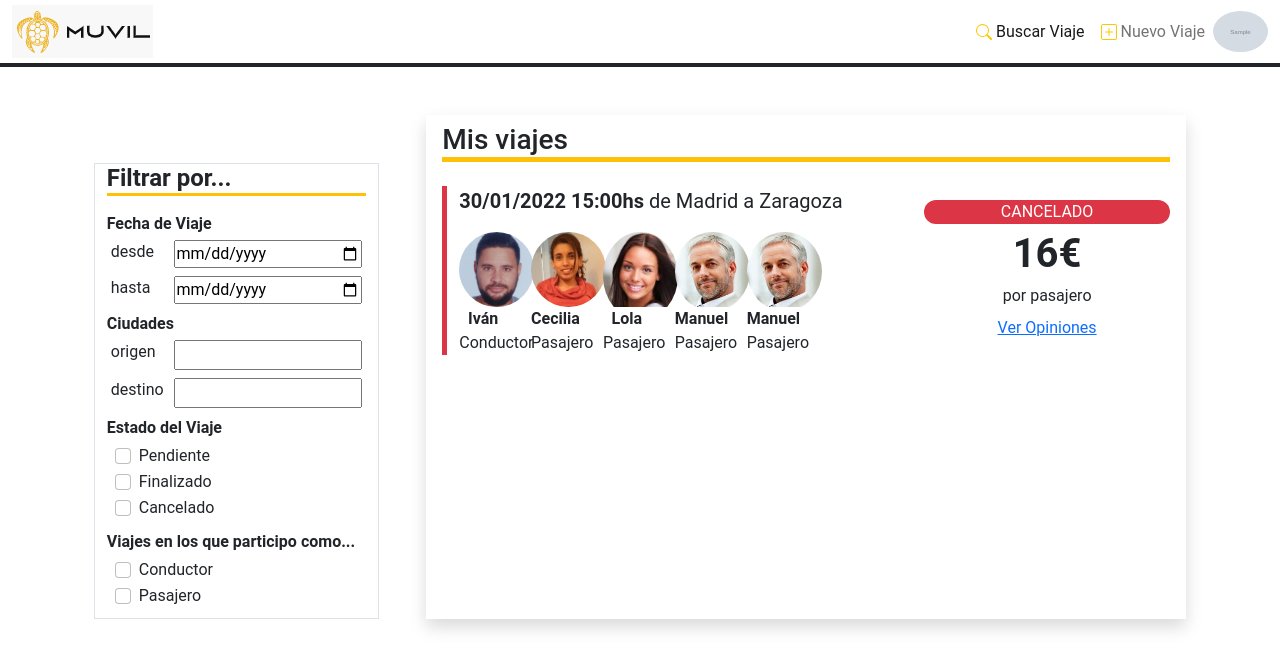
After one commit to muvilgroup/Muvil, a Django app: page /mis_viajes/1 in a window 1280 px wide. The commit adds this page. Shown: the top 670 px of the page. Run offline with Django 4.2, Linux system fonts and the light colour scheme; tables that the repository leaves empty hold one stand-in row (values such as "Sample post"); grey boxes marked "Sample" are stand-in pictures; some libraries are stand-ins or nearby versions.

Commit message:
Nueva template: mis_viajes.html Añadida funcionalidad: perfil_publico.hmtl

```diff
--- a/VAD_Journey/Aplicaciones/FrontEnd/models.py
+++ b/VAD_Journey/Aplicaciones/FrontEnd/models.py
@@ -111,6 +111,10 @@ class Opiniones (models.Model):
 class Reservas (models.Model):
     id_persona = models.ForeignKey(Personas,to_field='id', on_delete=models.CASCADE)
     id_viaje = models.ForeignKey(Viajes, to_field='id', null=True, blank=True, on_delete=models.CASCADE)
+    flg_solicitado = models.BooleanField(default=False)
+    flg_reservado = models.BooleanField(default=False)
+    flg_cancelado = models.BooleanField(default=False)
+    flg_incidencia = models.BooleanField(default=False)
     fec_created = models.DateTimeField(auto_now_add=True)
     fec_updated = models.DateTimeField(auto_now=True)
 
--- /dev/null
+++ b/VAD_Journey/Aplicaciones/FrontEnd/templates/mis_viajes.html
@@ -0,0 +1,217 @@
+{% load static %}
+
+<!DOCTYPE html>
+<html lang="en">
+<head>
+	<meta charset="UTF-8">
+	<meta http-equiv="X-UA-Compatible" content="IE=edge">
+	<meta name="viewport" content="width=device-width, initial-scale=1.0">
+	<title>Mis Viajes</title>
+
+	<style>
+		.img-container-driver{
+            width:75px;
+            height:75px;
+            overflow:hidden;
+        }
+        .img-container-driver img{
+            width:100%;
+            height:auto;
+        }
+    </style>
+
+	<link type='text/css' href='{% static "css/mis_viajes.css" %}' rel='stylesheet' />
+
+</head>
+
+<body>
+
+	{% include "cabecera.html" %}
+
+	<div class="container-lg mt-5">
+		<div class="row justify-content-around">
+			<aside class="col-12 col-lg-3 mt-5 order-2 order-lg-1 filtros-misviajes border">
+				<h4 class="fw-bold border-bottom border-3 border-warning">
+					Filtrar por...
+				</h4>
+				<div class="filtro-fecha-viaje mt-3 mb-1">
+					<label class="fw-bold">
+						Fecha de Viaje
+					</label>
+					<div class="d-flex px-1 py-1">
+						<label class="col-3" for="filtro-desde">desde </label>
+						<input class="col-9" type="date" id="filtro-desde">
+					</div>
+					<div class="d-flex px-1 py-1">
+						<label class="col-3" for="filtro-hasta">hasta </label>
+						<input class="col-9" type="date" id="filtro-hasta">
+					</div>
+				</div>
+				<div class="filtro-origen-destino my-1">
+					<label class="fw-bold">
+						Ciudades
+					</label>
+					<div class="d-flex px-1 py-1">
+						<label class="col-3" for="filtro-origen">origen</label>
+						<input class="col-9" type="text" id="filtro-origen">
+					</div>
+					<div class="d-flex px-1 py-1">
+						<label class="col-3" for="filtro-destino">destino</label>
+						<input class="col-9" type="text" id="filtro-destino">
+					</div>
+				</div>
+				<div class="filtro-estado-viaje my-1">
+					<label class="fw-bold">
+						Estado del Viaje
+					</label>
+					<div class="px-2 py-1">
+						<div class="form-check">
+							<input type="checkbox" name="checkbox-1" class="form-check-input" id="checkbox-1">
+							<label for="checkbox-1" class="form-check-label">Pendiente</label>
+						</div>
+						<div class="form-check">
+							<input type="checkbox" name="checkbox-2" class="form-check-input" id="checkbox-2">
+							<label for="checkbox-2" class="form-check-label">Finalizado</label>
+						</div>
+						<div class="form-check">
+							<input type="checkbox" name="checkbox-2" class="form-check-input" id="checkbox-2">
+							<label for="checkbox-2" class="form-check-label">Cancelado</label>
+						</div>
+					</div>
+				</div>
+				<div class="filtro-participacion my-1">
+					<label class="fw-bold">
+						Viajes en los que participo como...
+					</label>
+					<div class="px-2 py-1">
+						<div class="form-check">
+							<input type="checkbox" name="checkbox-1" class="form-check-input" id="checkbox-1">
+							<label for="checkbox-1" class="form-check-label">Conductor</label>
+						</div>
+						<div class="form-check">
+							<input type="checkbox" name="checkbox-2" class="form-check-input" id="checkbox-2">
+							<label for="checkbox-2" class="form-check-label">Pasajero</label>
+						</div>
+					</div>
+				</div>
+
+			</aside>
+			<div class="col-12 col-lg-8 order-1 order-lg-2 shadow">
+				<div class="row">
+					<div class="col-12 px-3 pt-2">
+						<h3 class="border-bottom border-5 border-warning">Mis viajes</h3>
+					</div>
+				</div>
+				<div class="row border-start border-5 border-danger my-3 ms-1 justify-content-between" id="card-viaje">
+					<div class="col-7">
+						<div class="row" id="fecha-viaje">
+							<p class="fs-5">
+								<strong>30/01/2022 15:00hs</strong> de Madrid a Zaragoza
+							</p>
+						</div>
+						<div class="row" id="listado-pasajeros">
+							<div class="col-2" id="usuario-viaje">
+								<div class="col-12 align-self-center">
+									<div class="img-responsive img-container-driver">
+										<img style="cursor: pointer;"
+											 class="rounded-circle"
+											 src='{% static "img/personas/10.jpg" %}'>
+									</div>
+								</div>
+								<div class="col-12 fw-bold text-center">
+									Iván
+								</div>
+								<div class="col-12 text-center">
+									Conductor
+								</div>
+							</div>
+							<div class="col-2" id="usuario-viaje">
+								<div class="col-12 align-self-center">
+									<div class="img-container-driver img-responsive">
+										<img style="cursor: pointer;"
+											 class="rounded-circle"
+											 src='{% static "img/personas/5.jpg" %}'>
+									</div>
+								</div>
+								<div class="col-12 fw-bold text-center">
+									Cecilia
+								</div>
+								<div class="col-12 text-center">
+									Pasajero
+								</div>
+							</div>
+							<div class="col-2" id="usuario-viaje">
+								<div class="col-12 align-self-center">
+									<div class="img-container-driver img-responsive">
+										<img style="cursor: pointer;"
+											 class="rounded-circle"
+											 src='{% static "img/personas/6.jpg" %}'>
+									</div>
+								</div>
+								<div class="col-12 fw-bold text-center">
+									Lola
+								</div>
+								<div class="col-12 text-center">
+									Pasajero
+								</div>
+							</div>
+							<div class="col-2" id="usuario-viaje">
+								<div class="col-12 align-self-center">
+									<div class="img-container-driver img-responsive">
+										<img style="cursor: pointer;"
+											 class="rounded-circle"
+											 src='{% static "img/personas/11.jpg" %}'>
+									</div>
+								</div>
+								<div class="col-12 fw-bold text-center">
+									Manuel
+								</div>
+								<div class="col-12 text-center">
+									Pasajero
+								</div>
+							</div>
+							<div class="col-2" id="usuario-viaje">
+								<div class="col-12 align-self-center">
+									<div class="img-container-driver img-responsive">
+										<img style="cursor: pointer;"
+											 class="rounded-circle"
+											 src='{% static "img/personas/11.jpg" %}'>
+									</div>
+								</div>
+								<div class="col-12 fw-bold text-center">
+									Manuel
+								</div>
+								<div class="col-12 text-center">
+									Pasajero
+								</div>
+							</div>
+						</div>
+					</div>
+					<div class="col-4 me-3 align-self-center">
+						<div class="row mt-2" id="estado-viaje">
+							<div class="bg-danger text-white rounded-pill text-center">
+								CANCELADO
+							</div>
+						</div>
+						<div class="row" id="precio-viaje">
+							<div class="col-12 fw-bold fs-1 text-center">
+								16€
+							</div>
+							<div class="col-12 pb-2 text-center">
+								por pasajero
+							</div>
+							<div class="col-12 pb-2 text-center">
+								<a href="#">
+									Ver Opiniones
+								</a>
+							</div>
+						</div>
+					</div>
+				</div>
+			</div>
+		</div>
+	</div>
+
+</body>
+
+</html>
--- a/VAD_Journey/Aplicaciones/FrontEnd/urls.py
+++ b/VAD_Journey/Aplicaciones/FrontEnd/urls.py
@@ -21,6 +21,7 @@ urlpatterns = [
     path('menu_usuario/miscoches/<int:idP>/eliminar/<int:idVe>', v_menu_usuario_coches_eliminar, name='n_menu_usuario_coches_eliminar'),
     path('menu_usuario/miscoches/<int:idP>/editar/<int:idVe>', v_menu_usuario_coches_editar, name='n_menu_usuario_coches_editar'),
     path('perfil_publico/<int:idP>', v_perfil_publico, name='n_perfil_publico'),
+    path('mis_viajes/<int:idP>', v_mis_viajes, name='n_mis_viajes'),
 
     path('nuevo_usuario2/', v_nuevo_usuario2),
     path('nuevo_viaje2/<int:idP>', v_nuevo_viaje2),
--- a/VAD_Journey/Aplicaciones/FrontEnd/views.py
+++ b/VAD_Journey/Aplicaciones/FrontEnd/views.py
@@ -8,7 +8,7 @@ from django.db.models import Sum, Count, Avg
 from .choices import categorias_puntuacion
 
 
-from .models import Personas, Viajes, Vehiculos, Opiniones
+from .models import Personas, Viajes, Vehiculos, Opiniones, Reservas
 
 # Create your views here.
 def v_pagina_principal(request):
@@ -357,14 +357,66 @@ def v_menu_usuario_contrasenya(request, idP):
         return render(request, 'menu_usuario_contrasenya.html', args)
 
 def v_perfil_publico(request, idP):
-    datos_usuario = Personas.objects.get(id=idP)
+    usuario = Personas.objects.get(id=idP)
+    try:
+        vehiculo = Vehiculos.objects.filter(id_persona=usuario).first()
+    except vehiculo.DoesNotExist:
+        vehiculo = None
+
+    try:
+        viajesConductor = Viajes.objects.all().filter(id_persona=usuario)
+    except viajesConductor.DoesNotExist:
+        viajesConductor = None
+
+    try:
+        viajesPasajero = Reservas.objects.all().filter(id_persona=usuario)
+    except viajesPasajero.DoesNotExist:
+        vehiculo = None
+
+    try:
+        opiniones_recibidas = Opiniones.objects.all().filter(id_persona_receptor=usuario)
+    except opiniones_recibidas.DoesNotExist:
+        opiniones_recibidas = None
+
+    total_viajesConductor = viajesConductor.count()
+    total_viajesConductor_Canc = viajesConductor.filter(flg_cancelado=True).count()
+    total_viajesPasajero = viajesPasajero.count()
+    total_viajesPasajero_Canc = viajesPasajero.filter(flg_cancelado=True).count()
+    avg_puntuacion = opiniones_recibidas.aggregate(avg_punt=Avg('puntuacion'))
+    total_opiniones = opiniones_recibidas.count()
+
+    # Se crea un diccionario con las categorias de opiniones y su valor
+    opiniones_cat_dict = dict()
+    for x in reversed(range(len(categorias_puntuacion))):  # de 0 a 4 (5 iteraciones)
+        categoria = categorias_puntuacion[x][1]
+        count_opiniones = opiniones_recibidas.filter(categoria_puntuacion=(x+1)).count()
+        opiniones_cat_dict.update({categoria: count_opiniones})
 
     args = {
         "idP": idP,
-        "usuario": datos_usuario
+        "usuario": usuario,
+        "vehiculo": vehiculo,
+        "total_viajesConductor": total_viajesConductor,
+        "total_viajesConductor_Canc": total_viajesConductor_Canc,
+        "total_viajesPasajero": total_viajesPasajero,
+        "total_viajesPasajero_Canc": total_viajesPasajero_Canc,
+        "avg_puntuacion": avg_puntuacion,
+        "total_opiniones": total_opiniones,
+        "opiniones_cat_dict": opiniones_cat_dict
     }
 
     return render(request, 'perfil_publico.html', args)
+
+
+def v_mis_viajes(request, idP):
+    usuario = Personas.objects.get(id=idP)
+
+    args = {
+        "idP": idP,
+        "usuario": usuario
+    }
+
+    return render(request, 'mis_viajes.html', args)
 
 
 def main(request):
```
Also changed, not shown: VAD_Journey/Aplicaciones/FrontEnd/templates/perfil_publico.html (+36 -56 lines), VAD_Journey/Aplicaciones/FrontEnd/static/css/mis_viajes.css (added).
